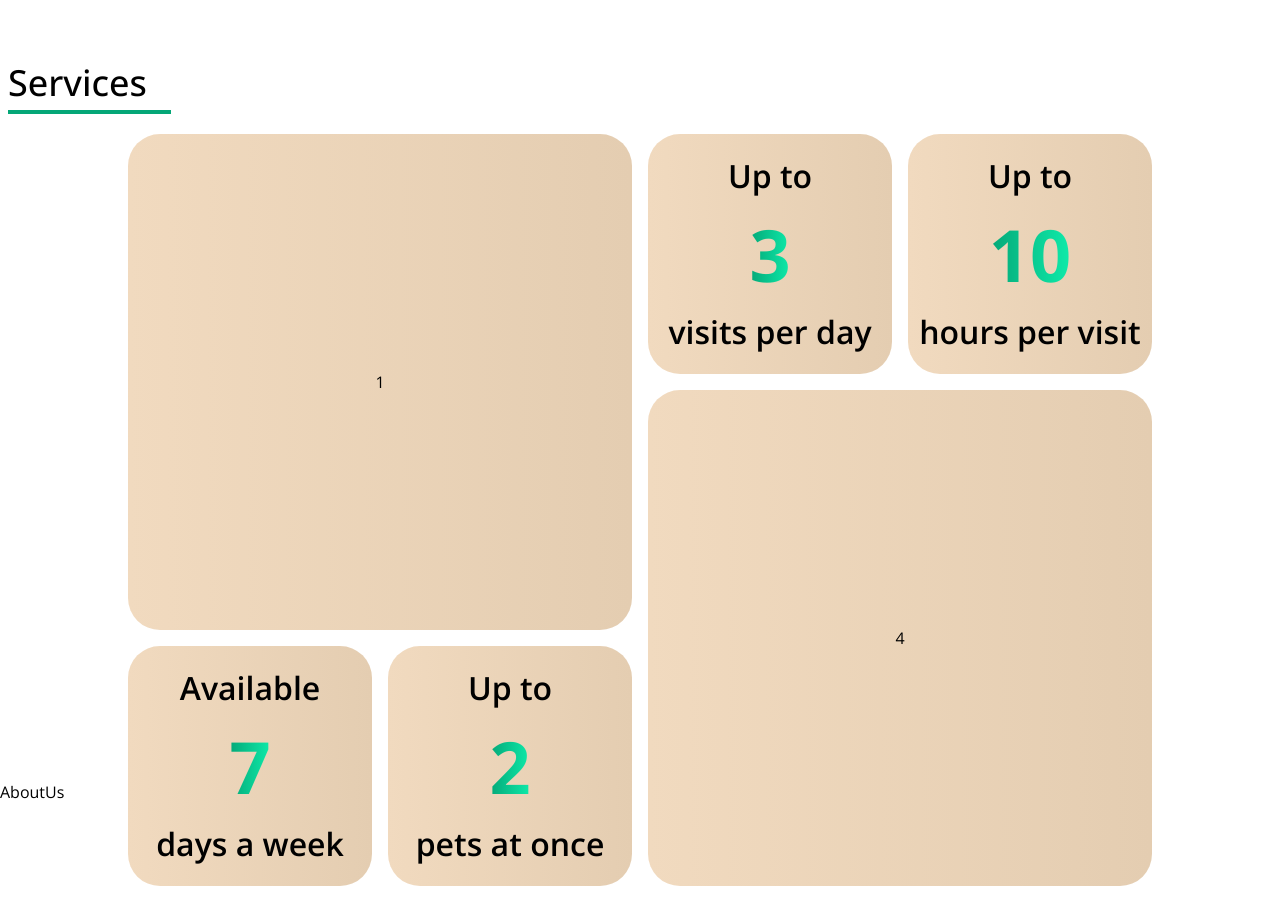
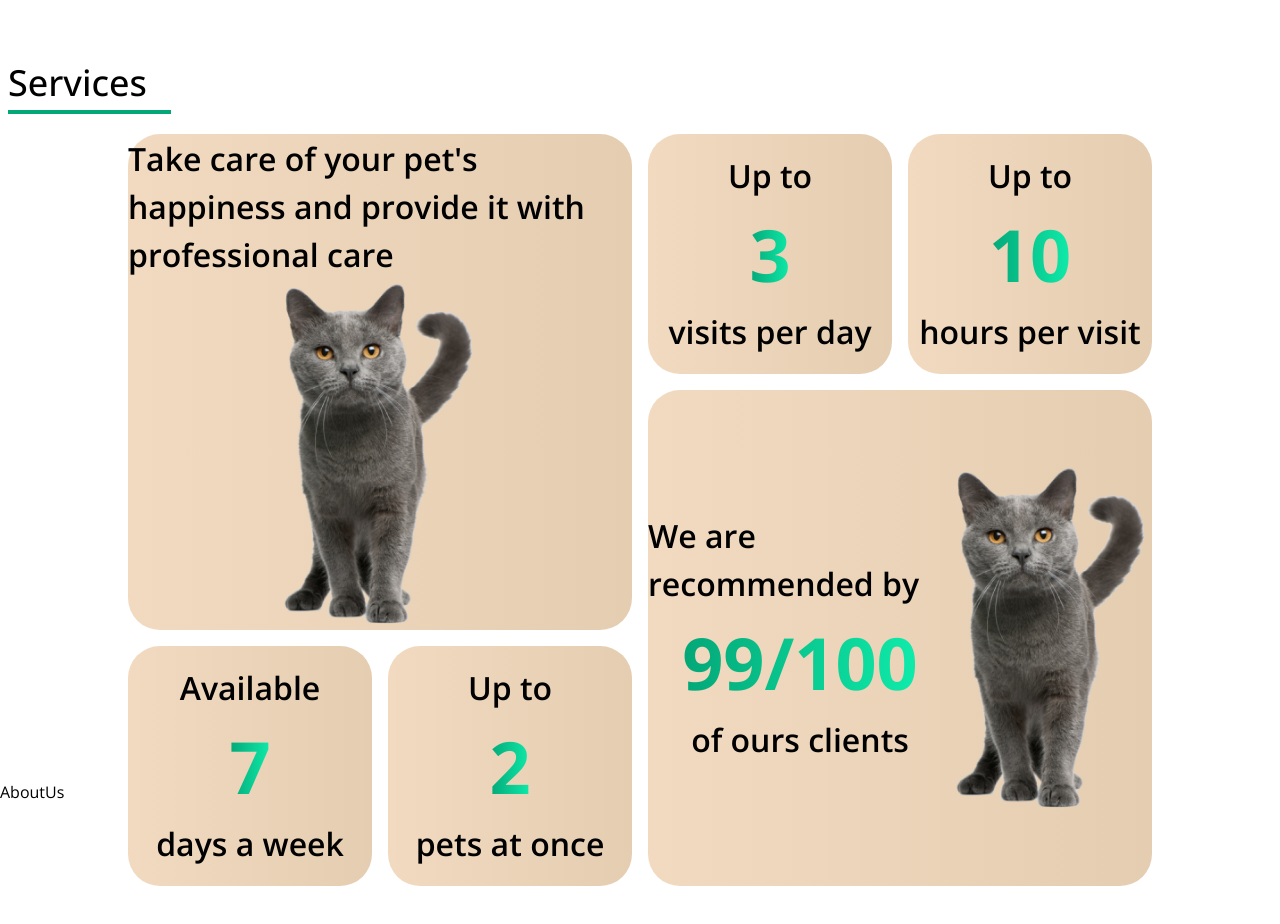
Before and after one commit to ProfessorKT/homepetguardians, a Next.js app: page / in a window 1280 px wide. Shown: the part 820-1744 px from the top of the page. Built offline with nearby package versions, Linux system fonts and the light colour scheme; no server answers.

Commit message:
Services WIP

```diff
--- a/app/components/Services.jsx
+++ b/app/components/Services.jsx
@@ -1,4 +1,6 @@
 import React from "react";
+import Cat from "../assets/bentoCat.png";
+import Image from "next/image";
 
 const Services = () => {
   return (
@@ -11,53 +13,78 @@ const Services = () => {
           name="bento"
           className="grid md:grid-cols-4 md:grid-rows-3 w-11/12 md:w-4/5 md:h-[752px] gap-x-[8px] gap-y-[8px] md:gap-x-[16px] md:gap-y-[16px]"
         >
-          <div className="w-full h-[197px] md:h-full bg-gradient-to-r from-[#F1DABF] to-[#E4CDB1] rounded-[32px] flex items-center justify-center col-span-2 row-span-2">
-            1
+          <div className="w-full h-[197px] md:h-full bg-gradient-to-r from-[#F1DABF] to-[#E4CDB1] rounded-[32px] flex flex-col items-center justify-evenly col-span-2 row-span-2">
+            <p className="text-[16px] md:text-[20px] lg:text-[26px] xl:text-[32px] 2xl:text-[32px] font-semibold">
+              Take care of your pet's happiness and provide it with professional
+              care
+            </p>
+            <Image
+              src={Cat}
+              alt=""
+              style={{ width: "200px", minWidth: "200px" }}
+              priority={true}
+            />
           </div>
           <div className="min-w-[174px] sm:min-w-0 w-full h-[130px] md:h-full bg-gradient-to-r from-[#F1DABF] to-[#E4CDB1] rounded-[32px] flex flex-col items-center justify-center">
-            <p className="text-[16px] md:text-[20px] lg:text-[26px] xl:text-[32px] 2xl:text-[36px] font-semibold">
+            <p className="text-[16px] md:text-[20px] lg:text-[26px] xl:text-[32px] 2xl:text-[32px] font-semibold">
               Up to
             </p>
-            <p className="text-[56px] md:text-[60px] lg:text-[68px] xl:text-[72px] 2xl:text-[92px] font-bold text-transparent bg-clip-text bg-gradient-to-r from-[#04A777] to-[#0FEBAA]">
+            <p className="text-[56px] md:text-[60px] lg:text-[68px] xl:text-[72px] 2xl:text-[94px] font-bold text-transparent bg-clip-text bg-gradient-to-r from-[#04A777] to-[#0FEBAA]">
               3
             </p>
-            <p className="text-[16px] md:text-[20px] lg:text-[26px] xl:text-[32px] 2xl:text-[36px] font-semibold">
+            <p className="text-[16px] md:text-[20px] lg:text-[26px] xl:text-[32px] 2xl:text-[32px] font-semibold">
               visits per day
             </p>
           </div>
           <div className="min-w-[174px] sm:min-w-0 w-full h-[130px] md:h-full bg-gradient-to-r from-[#F1DABF] to-[#E4CDB1] rounded-[32px] flex flex-col items-center justify-center">
-            <p className="text-[16px] md:text-[20px] lg:text-[26px] xl:text-[32px] 2xl:text-[36px] font-semibold">
+            <p className="text-[16px] md:text-[20px] lg:text-[26px] xl:text-[32px] 2xl:text-[32px] font-semibold">
               Up to
             </p>
-            <p className="text-[56px] md:text-[60px] lg:text-[68px] xl:text-[72px] 2xl:text-[92px] font-bold text-transparent bg-clip-text bg-gradient-to-r from-[#04A777] to-[#0FEBAA]">
+            <p className="text-[56px] md:text-[60px] lg:text-[68px] xl:text-[72px] 2xl:text-[94px] font-bold text-transparent bg-clip-text bg-gradient-to-r from-[#04A777] to-[#0FEBAA]">
               10
             </p>
-            <p className="text-[16px] md:text-[20px] lg:text-[26px] xl:text-[32px] 2xl:text-[36px] font-semibold">
+            <p className="text-[16px] md:text-[20px] lg:text-[26px] xl:text-[32px] 2xl:text-[32px] font-semibold">
               hours per visit
             </p>
           </div>
-          <div className="w-full h-[197px] md:h-full bg-gradient-to-r from-[#F1DABF] to-[#E4CDB1] rounded-[32px] flex items-center justify-center col-span-2 row-span-2">
-            4
+          <div className="w-full h-[197px] md:h-full bg-gradient-to-r from-[#F1DABF] to-[#E4CDB1] rounded-[32px] flex flex-row items-center justify-evenly col-span-2 row-span-2">
+            <div className="flex flex-col items-center justify-center">
+              <p className="text-[16px] md:text-[20px] lg:text-[26px] xl:text-[32px] 2xl:text-[32px] font-semibold">
+                We are recommended by
+              </p>
+              <p className="text-[56px] md:text-[60px] lg:text-[68px] xl:text-[72px] 2xl:text-[94px] font-bold text-transparent bg-clip-text bg-gradient-to-r from-[#04A777] to-[#0FEBAA]">
+                99/100
+              </p>
+              <p className="text-[16px] md:text-[20px] lg:text-[26px] xl:text-[32px] 2xl:text-[32px] font-semibold">
+                of ours clients
+              </p>
+            </div>
+            <Image
+              src={Cat}
+              alt=""
+              style={{ width: "200px", minWidth: "200px" }}
+              priority={true}
+            />
           </div>
           <div className="min-w-[174px] sm:min-w-0 w-full h-[130px] md:h-full bg-gradient-to-r from-[#F1DABF] to-[#E4CDB1] rounded-[32px] flex flex-col items-center justify-center">
-            <p className="text-[16px] md:text-[20px] lg:text-[26px] xl:text-[32px] 2xl:text-[36px] font-semibold">
+            <p className="text-[16px] md:text-[20px] lg:text-[26px] xl:text-[32px] 2xl:text-[32px] font-semibold">
               Available
             </p>
-            <p className="text-[56px] md:text-[60px] lg:text-[68px] xl:text-[72px] 2xl:text-[92px] font-bold text-transparent bg-clip-text bg-gradient-to-r from-[#04A777] to-[#0FEBAA]">
+            <p className="text-[56px] md:text-[60px] lg:text-[68px] xl:text-[72px] 2xl:text-[94px] font-bold text-transparent bg-clip-text bg-gradient-to-r from-[#04A777] to-[#0FEBAA]">
               7
             </p>
-            <p className="text-[16px] md:text-[20px] lg:text-[26px] xl:text-[32px] 2xl:text-[36px] font-semibold">
+            <p className="text-[16px] md:text-[20px] lg:text-[26px] xl:text-[32px] 2xl:text-[32px] font-semibold">
               days a week
             </p>
           </div>
           <div className="min-w-[174px] sm:min-w-0 w-full h-[130px] md:h-full bg-gradient-to-r from-[#F1DABF] to-[#E4CDB1] rounded-[32px] flex flex-col items-center justify-center">
-            <p className="text-[16px] md:text-[20px] lg:text-[26px] xl:text-[32px] 2xl:text-[36px] font-semibold">
+            <p className="text-[16px] md:text-[20px] lg:text-[26px] xl:text-[32px] 2xl:text-[32px] font-semibold">
               Up to
             </p>
-            <p className="text-[56px] md:text-[60px] lg:text-[68px] xl:text-[72px] 2xl:text-[92px] font-bold text-transparent bg-clip-text bg-gradient-to-r from-[#04A777] to-[#0FEBAA]">
+            <p className="text-[56px] md:text-[60px] lg:text-[68px] xl:text-[72px] 2xl:text-[94px] font-bold text-transparent bg-clip-text bg-gradient-to-r from-[#04A777] to-[#0FEBAA]">
               2
             </p>
-            <p className="text-[16px] md:text-[20px] lg:text-[26px] xl:text-[32px] 2xl:text-[36px] font-semibold">
+            <p className="text-[16px] md:text-[20px] lg:text-[26px] xl:text-[32px] 2xl:text-[32px] font-semibold">
               pets at once
             </p>
           </div>
```
Also changed, not shown: app/assets/bentoCat.png (added).
